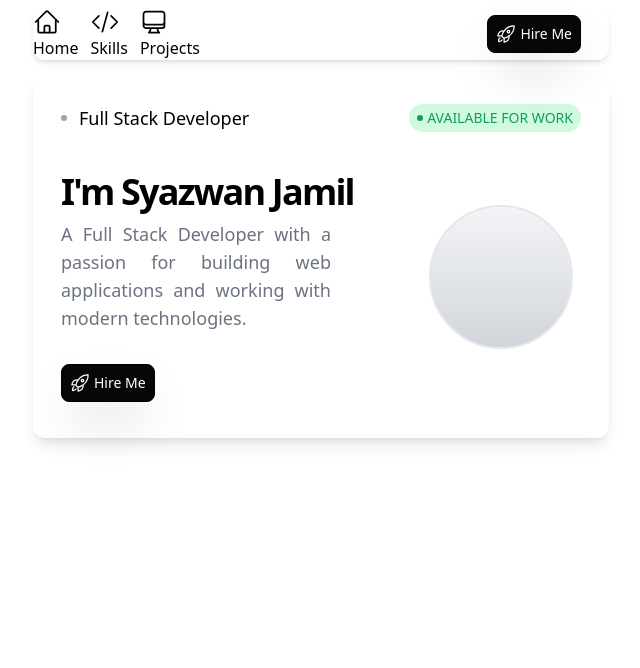
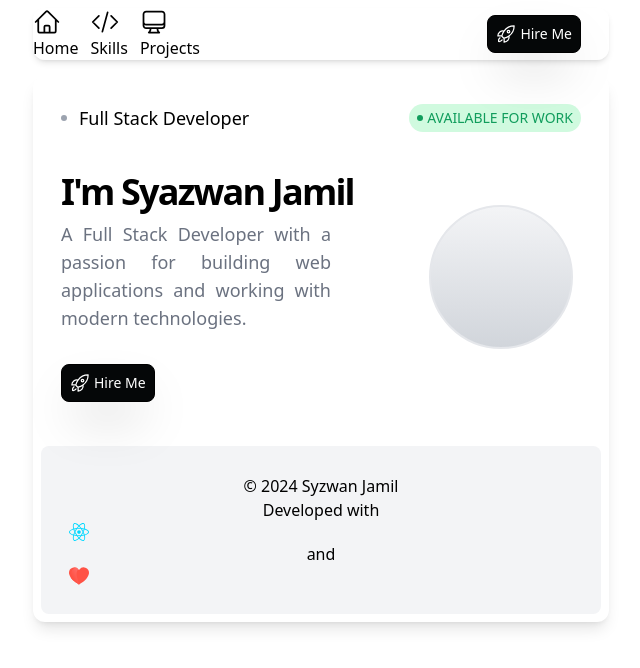
Before and after one commit to three2wan/my-portfolio, a React (Vite) app: page / in a window 1280 px wide. Shown: the top 668 px of the page, without its empty margins (319-959 px from the left). Built offline with nearby package versions, Linux system fonts and the light colour scheme.

Commit message:
Update footer

```diff
--- a/src/app/App.tsx
+++ b/src/app/App.tsx
@@ -1,4 +1,5 @@
 import "../App.css";
+import Footer from "../components/Footer";
 import NavBar from "../components/NavBar";
 import Profile from "../components/Profile";
 
@@ -11,6 +12,7 @@ function App() {
           <div className="flex flex-col">
             <div className="flex flex-col">
               <Profile />
+              <Footer />
             </div>
           </div>
         </div>
--- /dev/null
+++ b/src/components/Footer.tsx
@@ -0,0 +1,21 @@
+import reactLogo from "../assets/react.svg";
+import heartLogo from "../assets/heart.svg";
+
+function Footer() {
+  const currentYear = new Date().getFullYear();
+
+  return (
+    <div className="px-2 py-2">
+      <div className="items-center justify-center text-center px-7 py-7 bg-gray-100 rounded-lg">
+        <p>&copy; {currentYear} Syzwan Jamil</p>
+        <p>
+          Developed with
+          <img src={reactLogo} className="w-5 h-5" alt="React logo" /> and
+          <img src={heartLogo} className="w-5 h-5" alt="Heart logo" />
+        </p>
+      </div>
+    </div>
+  );
+}
+
+export default Footer;
```
